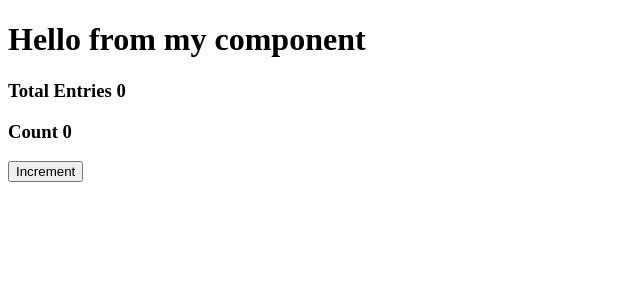
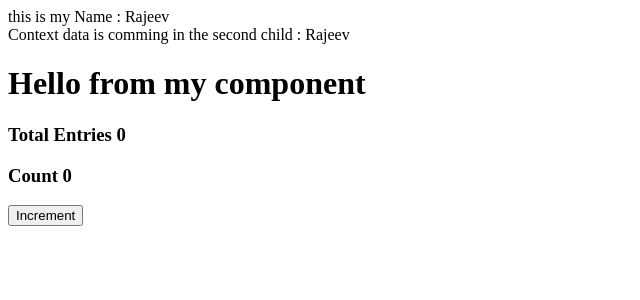
Before and after one commit to rajerv-123/basicofreactjs, a React (Create React App) app: page / in a window 1280 px wide. Shown: the top 300 px of the page, without its empty margins (0-640 px from the left). Built offline with nearby package versions, Linux system fonts and the light colour scheme.

Commit message:
useContext concept in reactjs

```diff
--- a/src/App.js
+++ b/src/App.js
@@ -9,6 +9,11 @@
 
 import React, { useState, Suspense } from "react";
 import DataFetch from "./AsyncAwait/DataFetch";
+import ContextState from "./UseContext/ContextState";
+import Home from "./UseContext/Home";
+import Home2 from "./UseContext/Home2";
+import Home3 from "./UseContext/Home3";
+import Home4 from "./UseContext/Home4";
 
 const MyComponent = React.lazy(() => import("./Optimization/MyComponent"));
 
@@ -22,7 +27,13 @@ const MyComponent = React.lazy(() => import("./Optimization/MyComponent"));
 function App() {
   const [count, setCount] = useState(0);
   return (
+    <ContextState>
       <div>
+        <Home />
+        <Home2 />
+        <Home3 />
+        <Home4 />
+
         {/* <Ref></Ref> */}
         {/* <ParentComponent></ParentComponent> */}
         {/* <UserGreeting/> */}
@@ -41,6 +52,7 @@ function App() {
         </Suspense>
         <button onClick={() => setCount((v) => v + 1)}>Increment</button>
       </div>
+    </ContextState>
   );
 }
 export default App;
--- /dev/null
+++ b/src/UseContext/ContextApi.js
@@ -0,0 +1,5 @@
+import { createContext } from "react";
+
+const createNewContext = createContext();
+
+export default createNewContext;
--- /dev/null
+++ b/src/UseContext/ContextState.js
@@ -0,0 +1,14 @@
+import createNewContext from "./ContextApi";
+
+const ContextState = (props) => {
+  const state = {
+    Name: "Rajeev",
+    Location: "dhanbad",
+  };
+  return (
+    <createNewContext.Provider value={state}>
+      {props.children}
+    </createNewContext.Provider>
+  );
+};
+export default ContextState;
--- /dev/null
+++ b/src/UseContext/Home.js
@@ -0,0 +1,9 @@
+import React, { useContext } from "react";
+import ContextApi from "./ContextApi";
+
+function Home() {
+  const a = useContext(ContextApi);
+  return <div>this is my Name : {a.Name}</div>;
+}
+
+export default Home;
--- /dev/null
+++ b/src/UseContext/Home2.js
@@ -0,0 +1,12 @@
+import React, { useContext } from "react";
+import ContextApi from "./ContextApi";
+
+function Home2() {
+  const contextData = useContext(ContextApi);
+
+  return (
+    <div>Context data is comming in the second child : {contextData.Name}</div>
+  );
+}
+
+export default Home2;
--- /dev/null
+++ b/src/UseContext/Home3.js
@@ -0,0 +1,11 @@
+import React from 'react'
+
+function Home3() {
+  return (
+    <div>
+
+    </div>
+  )
+}
+
+export default Home3
--- /dev/null
+++ b/src/UseContext/Home4.js
@@ -0,0 +1,11 @@
+import React from 'react'
+
+function Home4() {
+  return (
+    <div>
+
+    </div>
+  )
+}
+
+export default Home4
```
Lines whose indentation alone changed are shown as unchanged.
